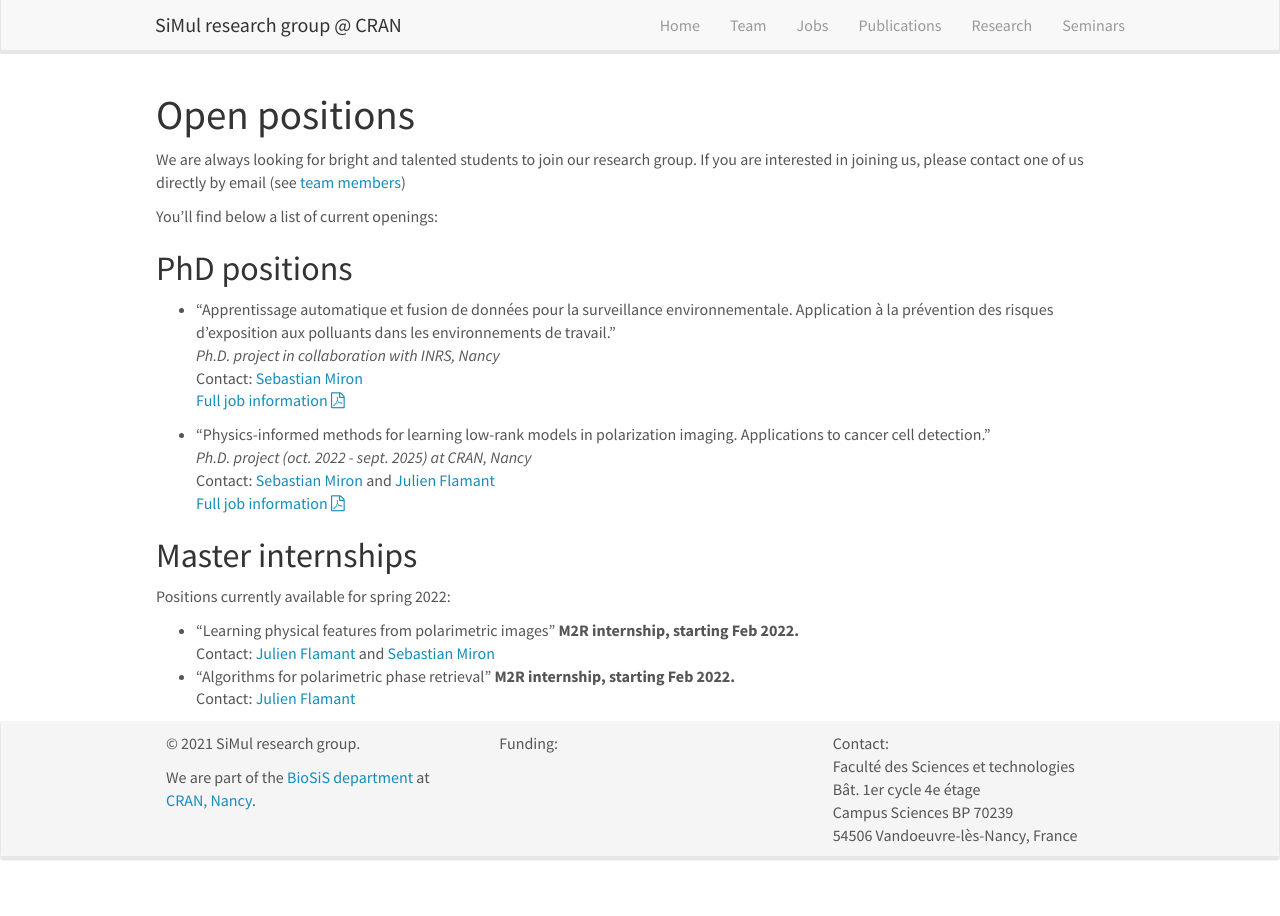
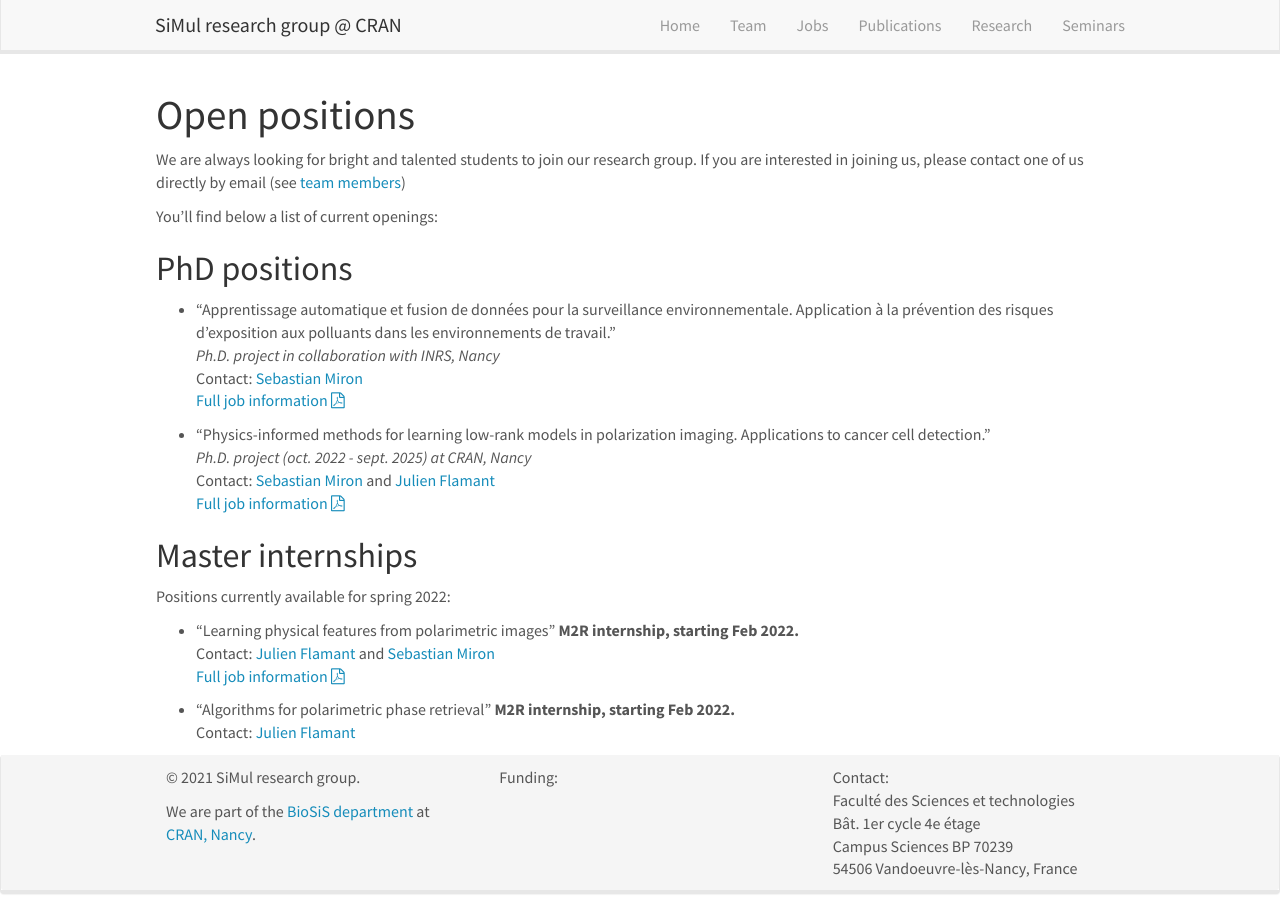
Before and after one commit to cran-simul/cran-simul.github.io_old, a Jekyll site: the page built from _pages/openings.md, in a window 1280 px wide. Built offline with Jekyll 4.4.1, drawn with Linux system fonts in a browser that asks for light colours; nearby versions of some CDN libraries.

```diff
--- a/_pages/openings.md
+++ b/_pages/openings.md
@@ -29,6 +29,8 @@ Contact: [Sebastian Miron](mailto:sebastian.miron@univ-lorraine.fr)  and [Julien
 ## Master internships
 Positions currently available for spring 2022:
 * "Learning physical features from polarimetric images"  **M2R internship, starting Feb 2022.**<br />
-Contact: [Julien Flamant](mailto:julien.flamant@univ-lorraine.fr) and [Sebastian Miron](mailto:sebastian.miron@univ-lorraine.fr)
+Contact: [Julien Flamant](mailto:julien.flamant@univ-lorraine.fr) and [Sebastian Miron](mailto:sebastian.miron@univ-lorraine.fr)<br/>
+<a href="/assets/jobs/M2R_learningFeaturesPolarization.pdf">Full job information <span class="fa fa-file-pdf-o"></span></a>
+
 * "Algorithms for polarimetric phase retrieval" **M2R internship, starting Feb 2022.**<br />
 Contact: [Julien Flamant](mailto:julien.flamant@univ-lorraine.fr)
```
